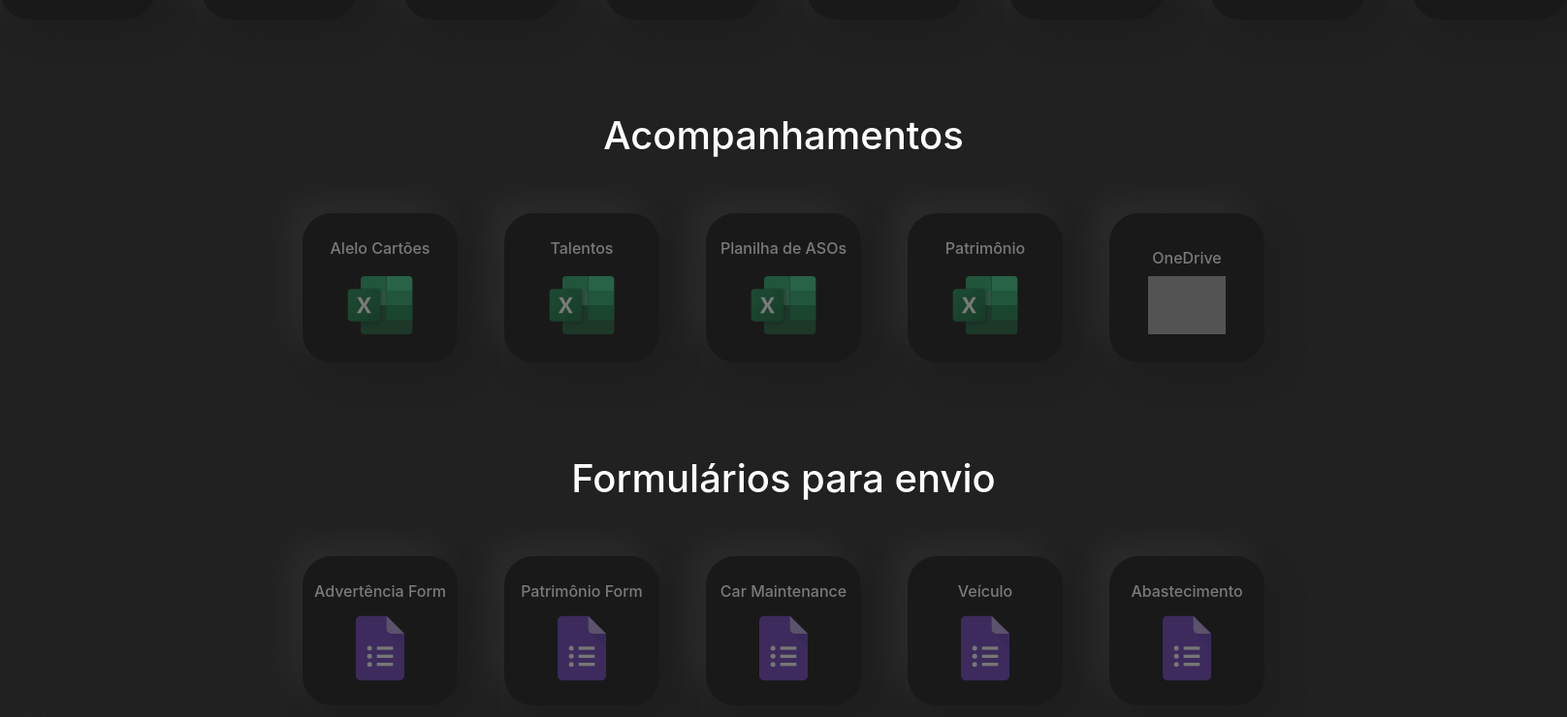
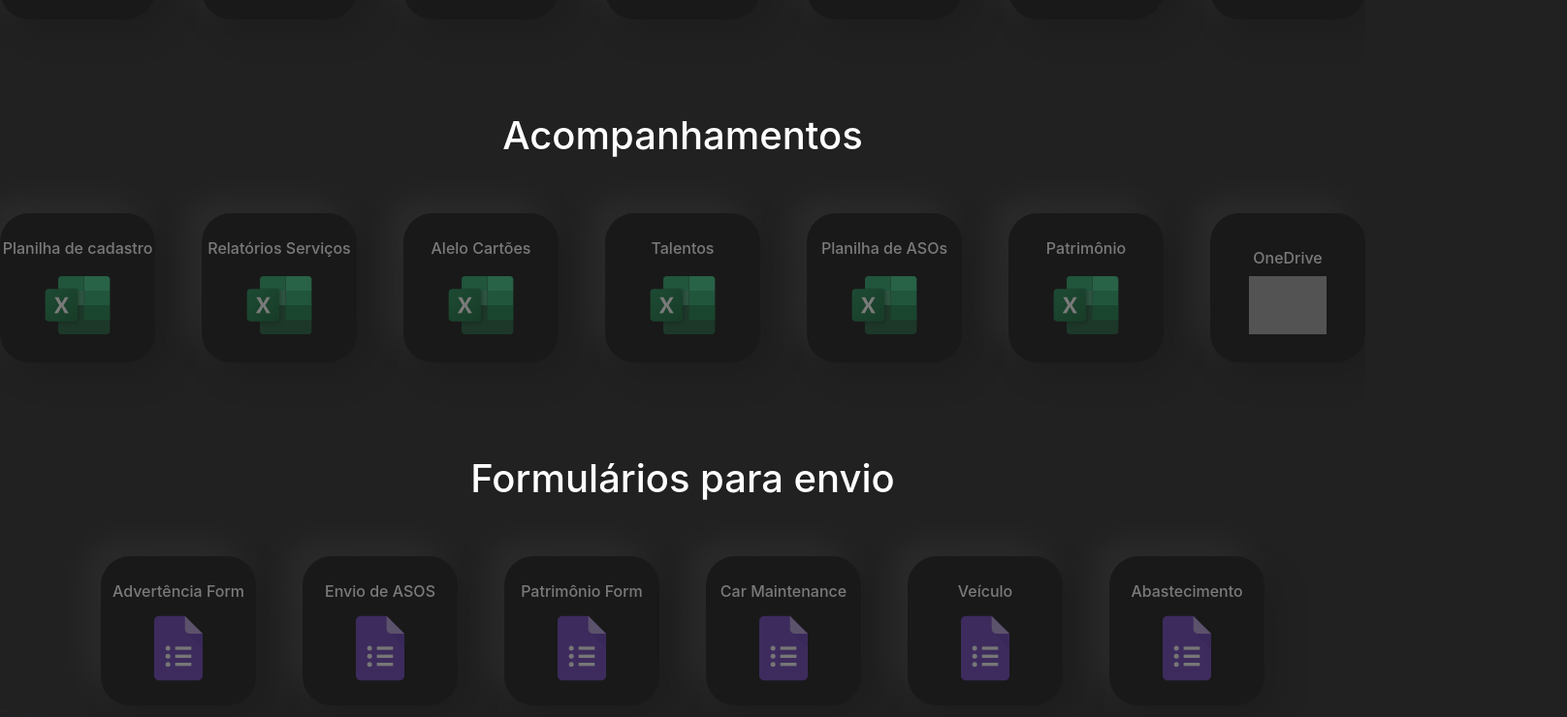
Before and after one commit to francovinicius/portalsarton, a React (Create React App) app: page / in a window 1280 px wide. Shown: the part 396-1136 px from the top of the page at 97% size, 1616 px wide, since content can reach past the window. Built offline with nearby package versions, Linux system fonts and the light colour scheme; grey boxes are pictures that could not be loaded; the HTML template or start-up script is replaced by a standard one.

Commit message:
add novos links

```diff
--- a/src/Components/Cards.jsx
+++ b/src/Components/Cards.jsx
@@ -10,17 +10,6 @@ const Cards = () => {
 
 
         <div className='className="cards d-flex justify-content-center align-items-center gap-5 flex-wrap"'>
-
-          {/* Cadastro  */}
-          <div className="card-model d-flex justify-content-center flex-wrap">
-
-            <a className="card-a d-flex flex-column justify-content-center align-items-center" href="https://docs.google.com/spreadsheets/d/1GXY5tMQqONWklF2-e1_Gndisquvts0xk1fUfCtck7Bk/edit?pli=1#gid=1089243014" target="_blank">
-              <h6 className="h-model">
-                Planilha de cadastro
-              </h6>
-              <img className="card-img" src="./assets/icons/excel.svg" alt="excel" />
-            </a>
-          </div>
 
           {/* Acuttis */}
           <div className="card-model d-flex justify-content-center flex-wrap">
@@ -61,7 +50,7 @@ const Cards = () => {
           <div className="card-model d-flex justify-content-center flex-wrap">
 
             <a className="card-a d-flex flex-column justify-content-center align-items-center"
-            href="https://ca.contaazul.com/" target="_blank">
+              href="https://ca.contaazul.com/" target="_blank">
               <h6 className="h-model">
                 Conta Azul
               </h6>
@@ -112,6 +101,30 @@ const Cards = () => {
 
 
         <div className='className="cards d-flex justify-content-center align-items-center gap-5 flex-wrap"'>
+
+          {/* Cadastro  */}
+          <div className="card-model d-flex justify-content-center flex-wrap">
+
+            <a className="card-a d-flex flex-column justify-content-center align-items-center" href="https://docs.google.com/spreadsheets/d/1GXY5tMQqONWklF2-e1_Gndisquvts0xk1fUfCtck7Bk/edit?pli=1#gid=1089243014" target="_blank">
+              <h6 className="h-model">
+                Planilha de cadastro
+              </h6>
+              <img className="card-img" src="./assets/icons/excel.svg" alt="excel" />
+            </a>
+          </div>
+
+
+          {/* Relatório de Serviços */}
+          <div className="card-model d-flex justify-content-center flex-wrap">
+
+            <a className="card-a d-flex flex-column justify-content-center align-items-center"
+              href="https://onedrive.live.com/edit?action=edit&id=D60D375BD4296DB8!93953&resid=D60D375BD4296DB8!93953&ithint=file%2cxlsx&action=edit&wdMsFormsCorrelationId=a47ff94d-65a7-461b-8b73-959f87c630ee&wdo=2&cid=d60d375bd4296db8" target="_blank">
+              <h6 className="h-model">
+                Relatórios Serviços
+              </h6>
+              <img className="card-img" src="./assets/icons/excel.svg" alt="excel" />
+            </a>
+          </div>
 
           {/* Cartões Alelo */}
           <div className="card-model d-flex justify-content-center flex-wrap">
@@ -192,6 +205,18 @@ const Cards = () => {
             </a>
           </div>
 
+          {/* Adv Form */}
+          <div className="card-model d-flex justify-content-center flex-wrap">
+
+            <a className="card-a d-flex flex-column justify-content-center align-items-center"
+            href="https://docs.google.com/forms/d/e/1FAIpQLSdDqv1nTEePFuDt0jZjAUm7-JROvzU65UGjMCGhiTbWJ8m_zg/viewform" target="_blank">
+              <h6 className="h-model">
+                Envio de ASOS
+              </h6>
+              <img className="card-img" src="./assets/icons/form.svg" alt="excel" />
+            </a>
+          </div>
+
           {/* Pat Form */}
           <div className="card-model d-flex justify-content-center flex-wrap">
 
@@ -202,6 +227,8 @@ const Cards = () => {
               <img className="card-img" src="./assets/icons/form.svg" alt="excel" />
             </a>
           </div>
+
+
           {/* Manutenção Veicular Form */}
           <div className="card-model d-flex justify-content-center flex-wrap">
 
```
